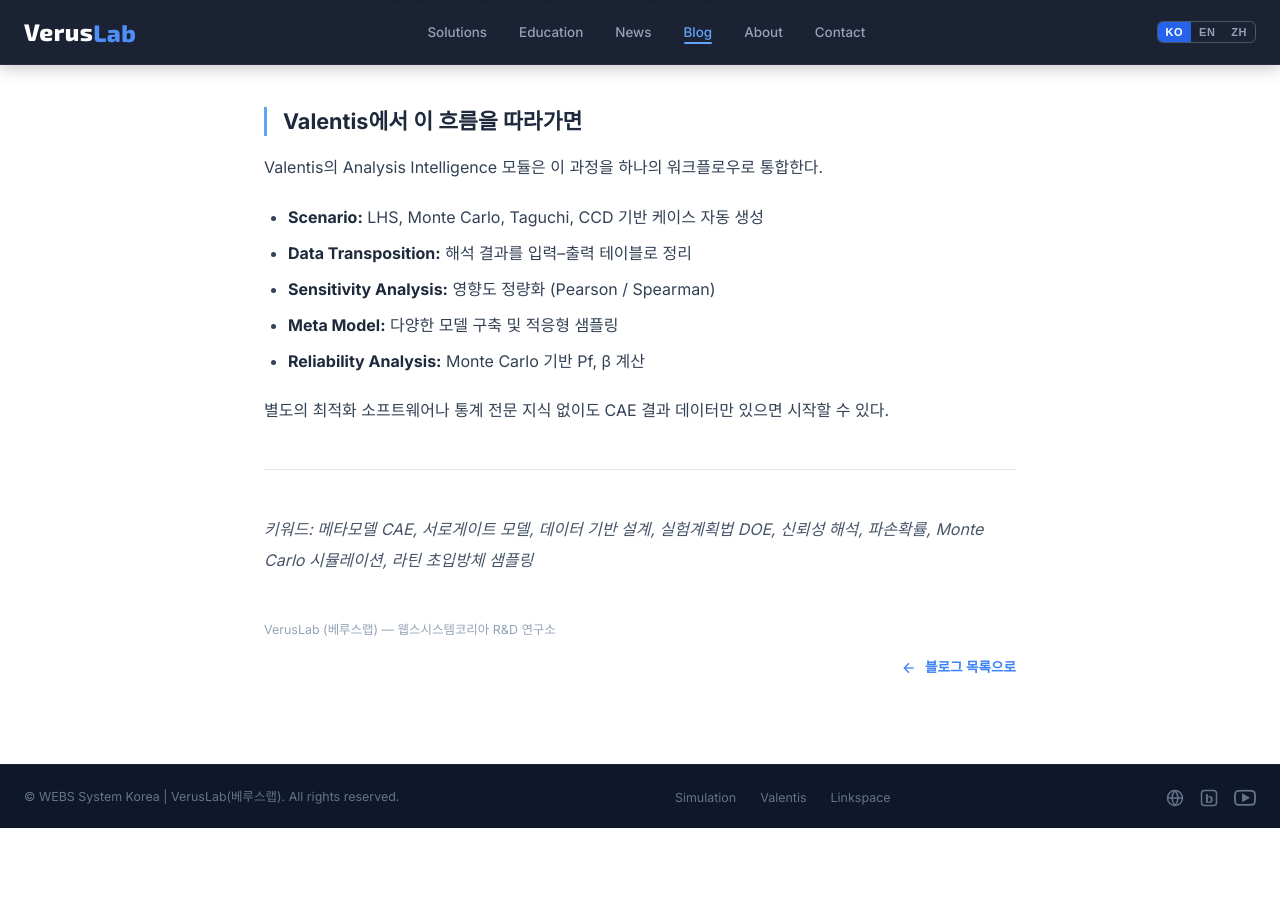
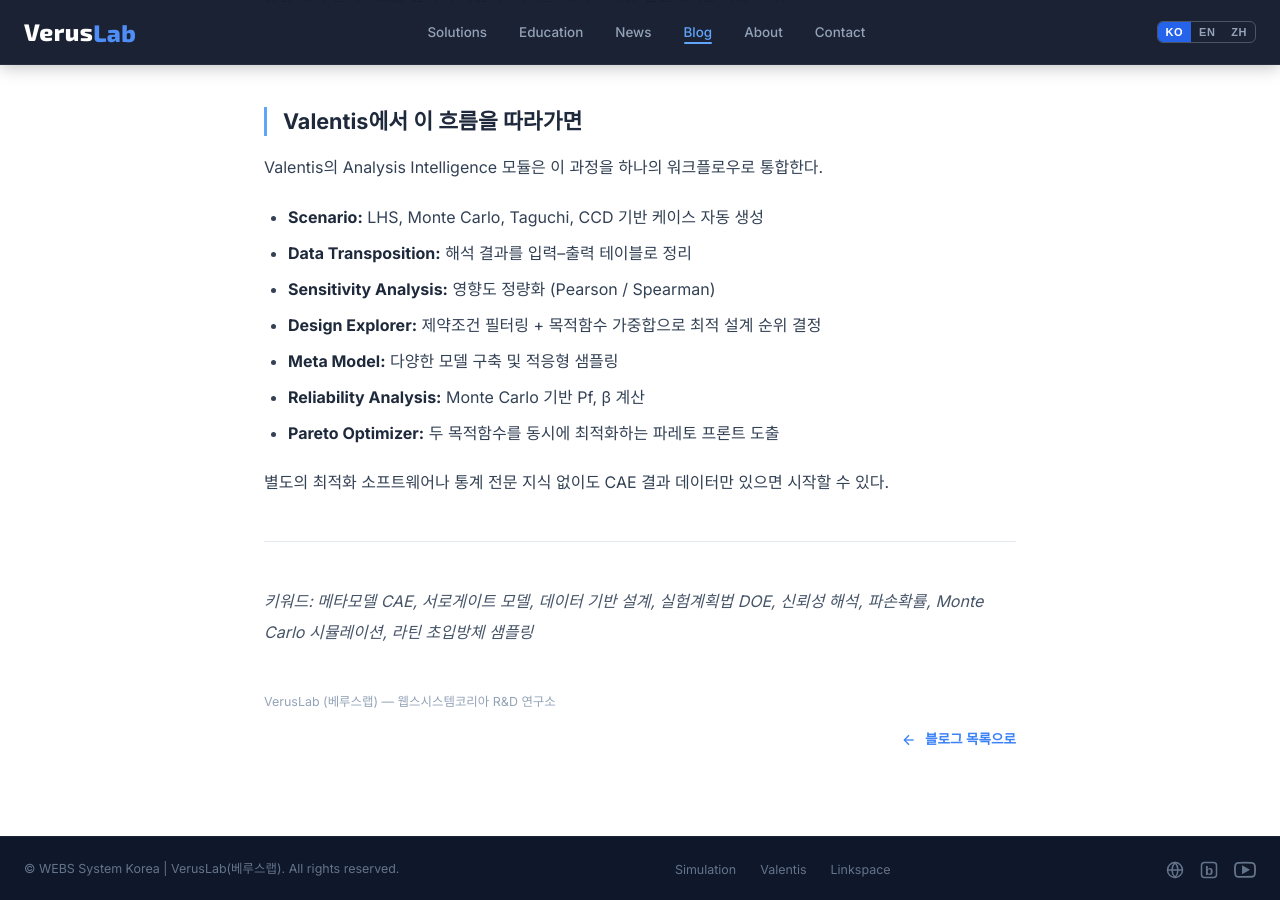
Before and after one commit to VerusLab-KR/Homepage, a Jekyll site: the page built from _posts/2026-04-27-doe-metamodel-reliability-flow.md, in a window 1280 px wide and 900 px high, scrolled down 3622 px. Built offline with Jekyll 4.4.1, drawn with Linux system fonts in a browser that asks for light colours; before the commit the page ends 4450 px from its top, so only the background shows below that.

Commit message:
Update Valentis workflow: add Design Explorer, Pareto Optimizer
Co-Authored-By: Claude Sonnet 4.6 <noreply@anthropic.com>

```diff
--- a/_posts/2026-04-27-doe-metamodel-reliability-flow.md
+++ b/_posts/2026-04-27-doe-metamodel-reliability-flow.md
@@ -171,8 +171,10 @@ Valentis의 Analysis Intelligence 모듈은 이 과정을 하나의 워크플로
 - **Scenario:** LHS, Monte Carlo, Taguchi, CCD 기반 케이스 자동 생성
 - **Data Transposition:** 해석 결과를 입력–출력 테이블로 정리
 - **Sensitivity Analysis:** 영향도 정량화 (Pearson / Spearman)
+- **Design Explorer:** 제약조건 필터링 + 목적함수 가중합으로 최적 설계 순위 결정
 - **Meta Model:** 다양한 모델 구축 및 적응형 샘플링
 - **Reliability Analysis:** Monte Carlo 기반 Pf, β 계산
+- **Pareto Optimizer:** 두 목적함수를 동시에 최적화하는 파레토 프론트 도출
 
 별도의 최적화 소프트웨어나 통계 전문 지식 없이도
 CAE 결과 데이터만 있으면 시작할 수 있다.
```
